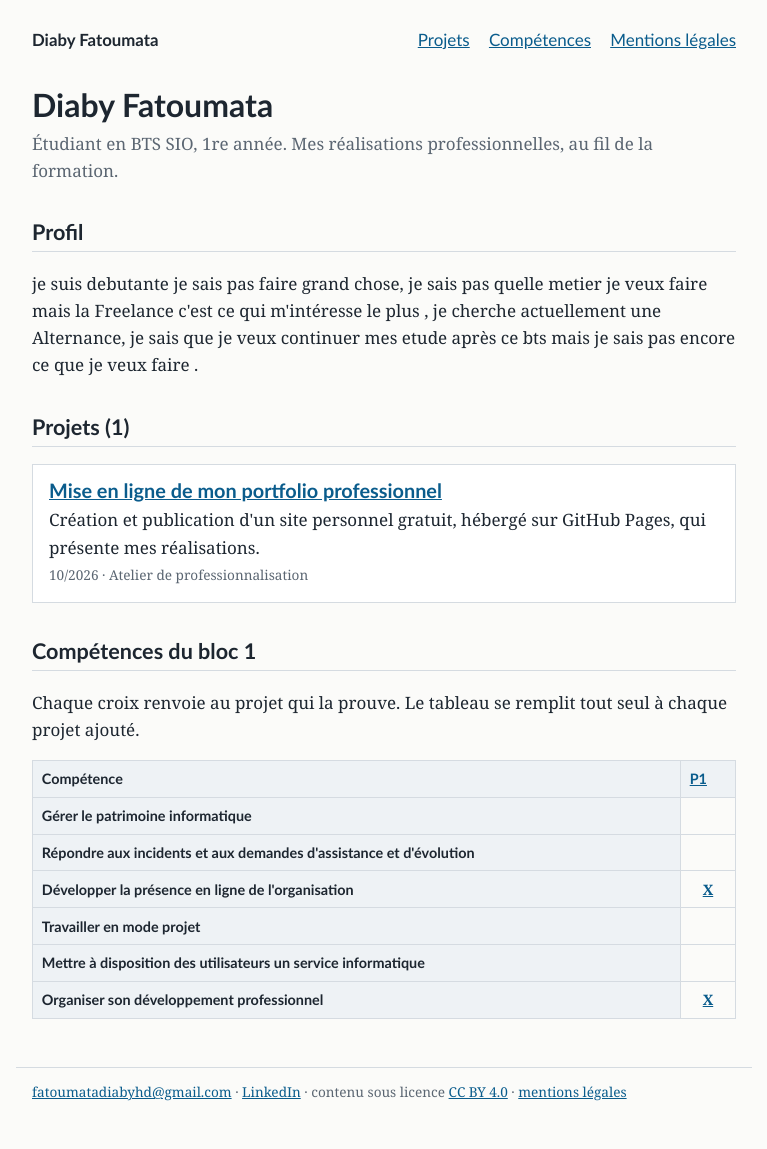
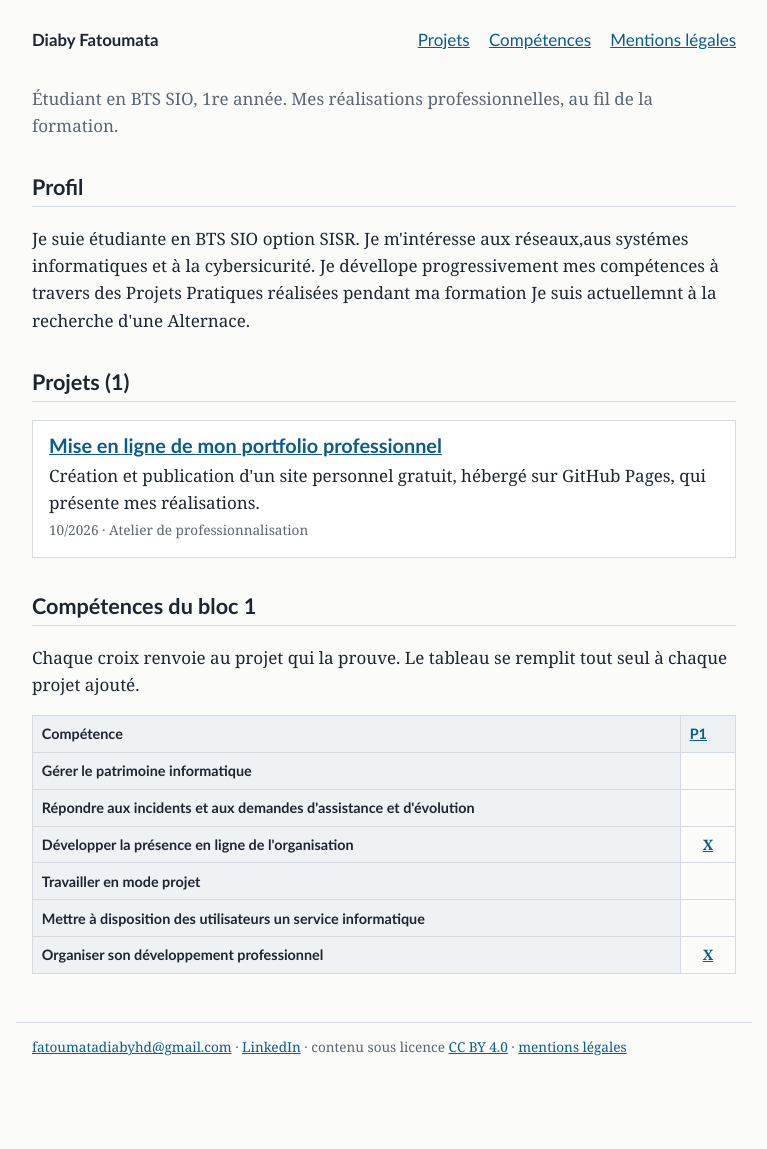
Before and after one commit to fatoumatadiabyhd-sudo/Portofolio, a Jekyll site: the page built from index.html, in a window 1280 px wide. Shown: the whole page, without its empty margins (256-1023 px from the left). Built offline with Jekyll 4.4.1, drawn with Linux system fonts in a browser that asks for light colours; after the commit the page ends 1104 px from its top, so only the background shows below that.

Commit message:
Update index.html
changer la description

```diff
--- a/index.html
+++ b/index.html
@@ -1,11 +1,13 @@
 ---
 layout: default
 ---
-<h1>{{ site.title }}</h1>
+<h1>{{Fatoumata Diaby|Portofolio }}</h1>
 <p class="sous-titre">{{ site.description }}</p>
 
 <h2>Profil</h2>
-<p> je suis debutante je sais pas faire grand chose, je sais pas quelle metier je veux faire mais la Freelance c'est ce qui m'intéresse le plus , je cherche actuellement une Alternance, je sais que je veux continuer mes etude après ce bts mais je sais pas encore ce que je veux faire .</p>
+<p> Je suie étudiante en BTS SIO option SISR. Je m'intéresse aux réseaux,aus systémes informatiques et à la cybersicurité.
+  Je dévellope progressivement mes compétences à travers des Projets Pratiques réalisées pendant ma formation
+  Je suis actuellemnt à la recherche d'une Alternace.</p>
 
 {% assign projets = site.projets | sort: "date" | reverse %}
 
```
